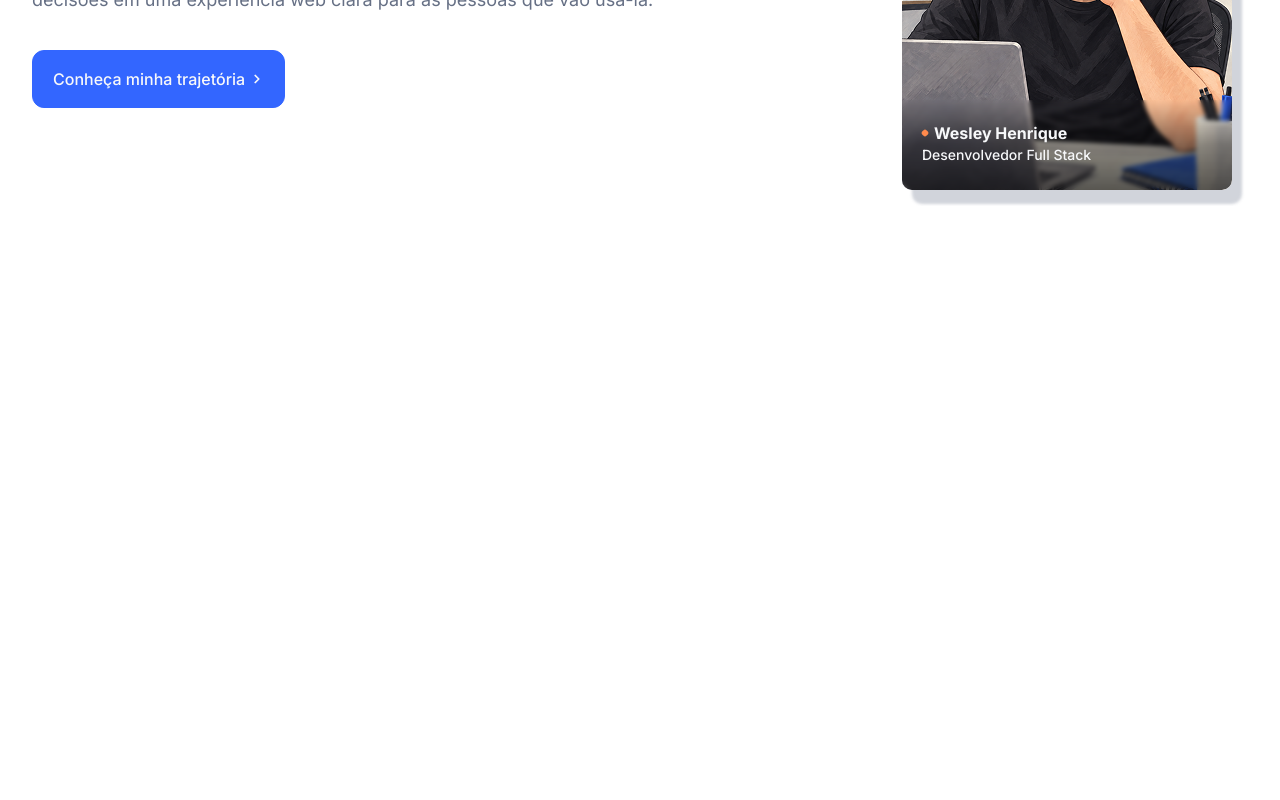
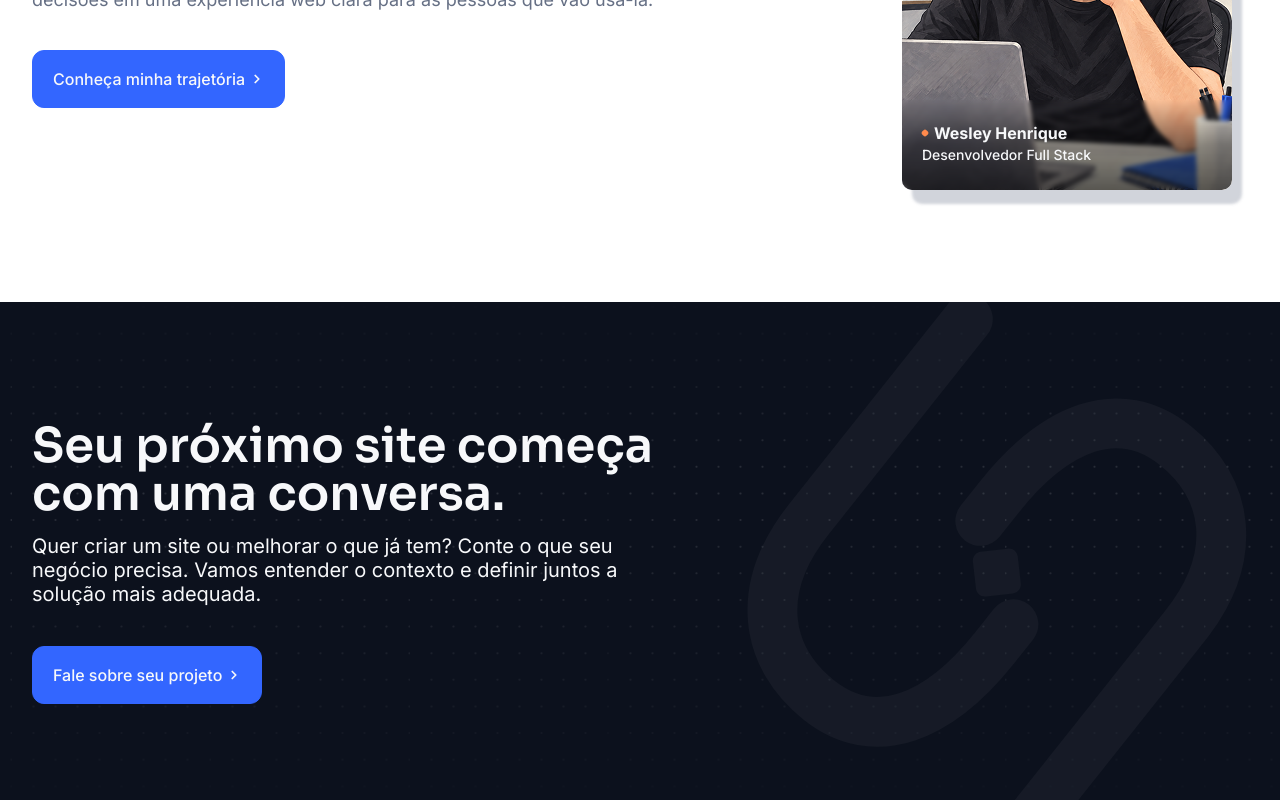
Before and after one commit to Wesleyhrl/signorge-website, a Next.js app: page / in a window 1280 px wide. Shown: the part 3939-4739 px from the top of the page. Before the commit the page ends 4145 px from the top, so only its background shows below. Built offline with nearby package versions, Linux system fonts and the light colour scheme.

Commit message:
feat: add FinalCTA section with symbol and background decoration

```diff
--- a/app/page.tsx
+++ b/app/page.tsx
@@ -4,6 +4,7 @@ import Services from "@/components/sections/services/services";
 import Header from "./../components/layout/header";
 import Differential from "@/components/sections/differential/differential";
 import Developer from "@/components/sections/developer/developer";
+import FinalCTA from "@/components/sections/final-cta/final-cta";
 
 export default function Home() {
   return (
@@ -14,6 +15,7 @@ export default function Home() {
       <Projects />
       <Differential />
       <Developer />
+      <FinalCTA />
     </main>
   );
 }
--- /dev/null
+++ b/components/sections/final-cta/final-cta-symbol.tsx
@@ -0,0 +1,53 @@
+import type { SVGProps } from "react";
+
+export default function FinalCtaSymbol(props: SVGProps<SVGSVGElement>) {
+
+
+  return (
+    <svg
+      width={720}
+      height={522}
+      viewBox="0 0 720 522"
+      preserveAspectRatio="xMidYMid meet"
+      fill="none"
+      aria-hidden="true"
+      focusable="false"
+      xmlns="http://www.w3.org/2000/svg"
+      {...props}
+    >
+      <g clipPath="url(#final-cta-symbol-clip)">
+        <g
+          stroke="white"
+          strokeWidth={56}
+          strokeLinecap="round"
+          strokeLinejoin="round"
+          strokeOpacity={0.04}
+        >
+          <g data-part="left-curve">
+            <path d="M348.91 -13.4379L169.931 211.663C106.761 291.111 121.521 367.683 181.107 415.06C244.003 465.069 315.908 435.793 379.077 356.345L400.134 329.863" />
+          </g>
+          <g data-part="right-curve">
+            <path d="M414.023 557.029L593.002 331.928C656.172 252.48 641.412 175.908 581.826 128.531C518.93 78.522 447.025 107.799 383.856 187.246L362.799 213.729" />
+          </g>
+        </g>
+        <g data-part="center-mark">
+          <path
+            d="M393.716 244.858L363.462 248.311C357.893 248.947 353.893 253.977 354.529 259.546L357.982 289.8C358.618 295.37 363.648 299.369 369.218 298.733L399.471 295.28C405.041 294.645 409.04 289.614 408.405 284.045L404.952 253.791C404.316 248.222 399.286 244.222 393.716 244.858Z"
+            fill="white"
+            fillOpacity={0.04}
+          />
+        </g>
+      </g>
+      <defs>
+        <clipPath id="final-cta-symbol-clip">
+          <rect
+            width={580}
+            height={513.542}
+            fill="white"
+            transform="translate(0 338.985) rotate(-51.5116)"
+          />
+        </clipPath>
+      </defs>
+    </svg>
+  );
+}
--- /dev/null
+++ b/components/sections/final-cta/final-cta.tsx
@@ -0,0 +1,52 @@
+import { Container } from "@/components/layout/container";
+import { ButtonSite } from "@/components/shared/button-site";
+import FinalCtaSymbol from "./final-cta-symbol";
+
+export default function FinalCTA() {
+  return (
+    <section
+      aria-labelledby="final-cta-heading"
+      className="relative isolate mt-16 bg-graphite text-offwhite md:mt-20 lg:mt-24"
+    >
+      {/* O recorte fica restrito às decorações, preservando conteúdo e foco. */}
+      <div
+        aria-hidden="true"
+        className="pointer-events-none absolute inset-0 overflow-hidden"
+      >
+        {/* Grid pontilhado */}
+        <div className="absolute inset-0 bg-[url('/decorations/dot-grid-2.svg')] bg-repeat" />
+
+        <div className="absolute inset-0 mx-auto max-w-360 hidden sm:block">
+          <div className="absolute top-1/2 right-0 w-[clamp(20rem,50vw,45rem)] max-w-full translate-x-[calc(100%/36)] -translate-y-1/2">
+            <FinalCtaSymbol className="block h-auto w-full overflow-visible" />
+          </div>
+        </div>
+      </div>
+
+      <div className="relative z-10">
+        <Container>
+          <div className="mx-auto flex items-center py-16 md:py-20 lg:min-h-130.5 lg:py-24">
+            <div className="max-w-160">
+              <div className="flex flex-col gap-6 md:gap-4">
+                <h2
+                  className="font-display text-3xl leading-tight font-semibold sm:text-4xl xl:text-5xl xl:leading-none"
+                >
+                  Seu próximo site começa com uma conversa.
+                </h2>
+
+                <p className="max-w-150 text-base sm:text-lg lg:text-xl lg:leading-[1.2]">
+                  Quer criar um site ou melhorar o que já tem? Conte o que seu
+                  negócio precisa. Vamos entender o contexto e definir juntos a
+                  solução mais adequada.
+                </p>
+              </div>
+              <ButtonSite className="mt-10" href="#" variant="primary" showChevron>
+                Fale sobre seu projeto
+              </ButtonSite>
+            </div>
+          </div>
+        </Container>
+      </div>
+    </section>
+  );
+}
```
Also changed, not shown: public/decorations/dot-grid-2.svg (added).
